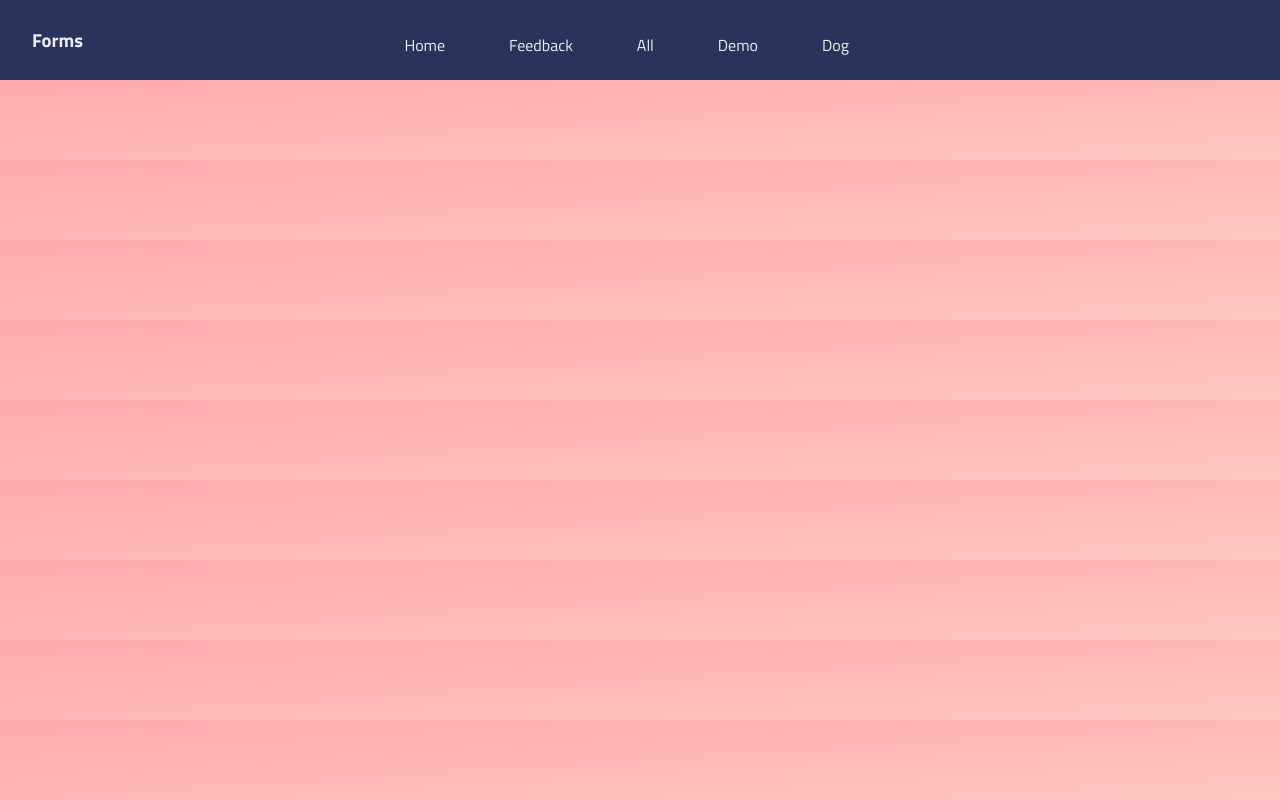
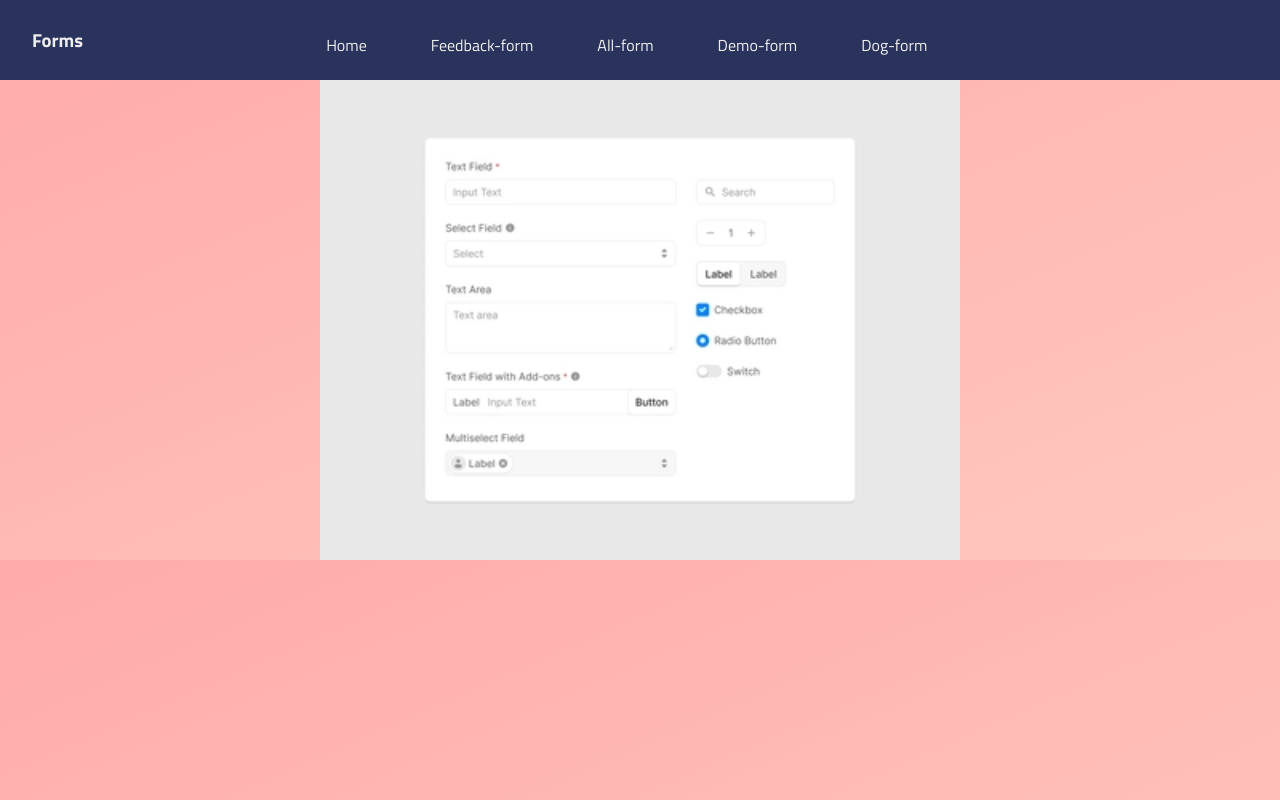
Before and after one commit to eleanor-tosh/form-practice, a React (Create React App) app: page /All in a window 1280 px wide. Built offline with nearby package versions, Linux system fonts and the light colour scheme.

Commit message:
page ready for the all-form

```diff
--- a/src/App.js
+++ b/src/App.js
@@ -4,6 +4,7 @@ import { BrowserRouter as Router, Routes, Route } from 'react-router-dom'
 import Navbar from './components/Navbar.jsx'
 import Home from './pages/Home.jsx'
 import Feedback from './pages/Feedback.jsx'
+import All from './pages/All.jsx'
 
 function App() {
   return (
@@ -16,6 +17,7 @@ function App() {
           <Routes>
             <Route path="/" element={<Home />} />
             <Route path="/Feedback" element={<Feedback />} />
+            <Route path="/All" element={<All />} />
           </Routes>
         </Router>
       </main>
--- a/src/components/Navbar.jsx
+++ b/src/components/Navbar.jsx
@@ -14,10 +14,10 @@ function Navbar() {
       <div>
         <nav ref={navRef} className="nav-right">
           <a href="/">Home</a>
-          <a href="/Feedback">Feedback</a>
-          <a href="/#">All</a>
-          <a href="/#">Demo</a>
-          <a href="/#">Dog</a>
+          <a href="/Feedback">Feedback-form</a>
+          <a href="/All">All-form</a>
+          <a href="/#">Demo-form</a>
+          <a href="/#">Dog-form</a>
           <button className="nav-btn nav-close-btn" onClick={showNavbar}>
             <FaTimes />
           </button>
--- /dev/null
+++ b/src/pages/All.jsx
@@ -0,0 +1,19 @@
+import React from 'react'
+import '../styles/feedback.css'
+
+function All() {
+  return (
+    <div className="container">
+      <div>
+        <img
+          src="/images/cover-all-form.webp"
+          alt="feedback form to replicate"
+        />
+      </div>
+      {/* Form */}
+      <div></div>
+    </div>
+  )
+}
+
+export default All
```
Also changed, not shown: src/styles/all.css (added).
